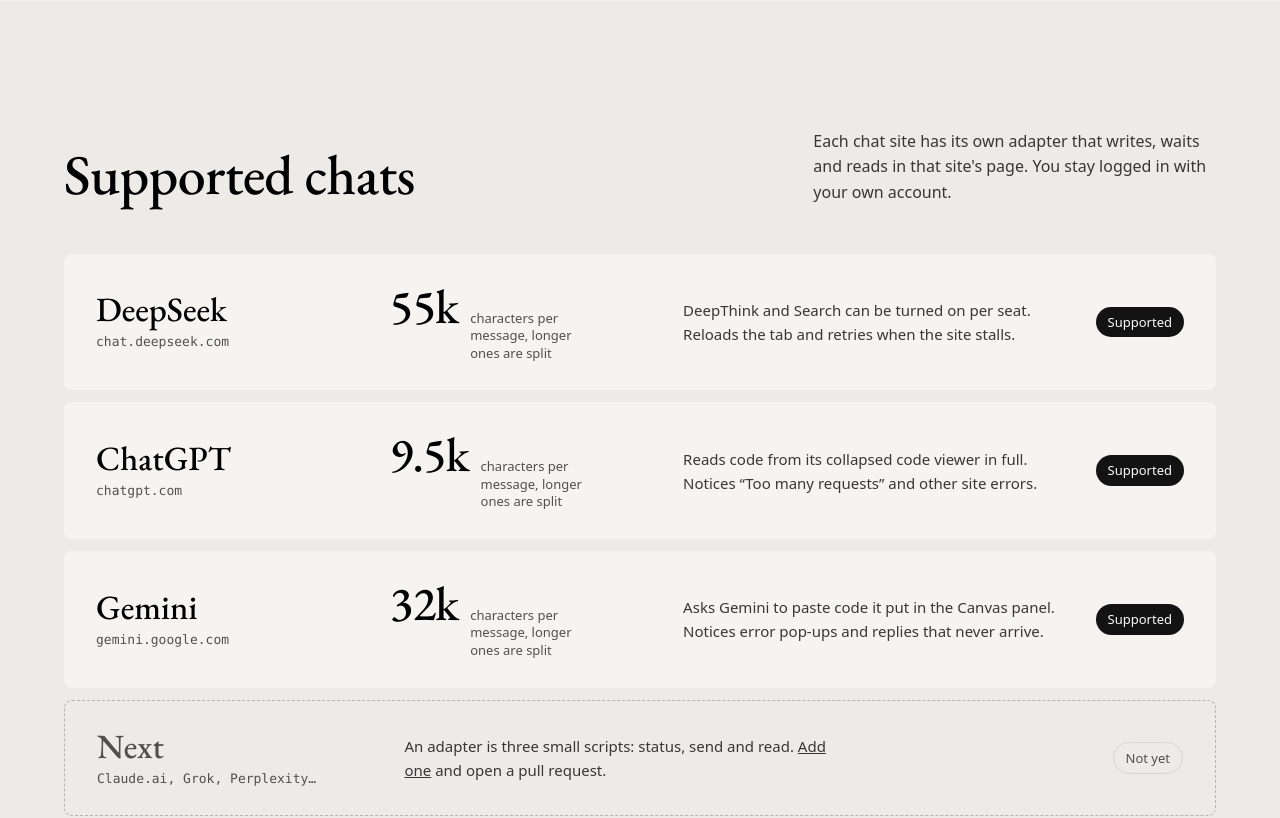
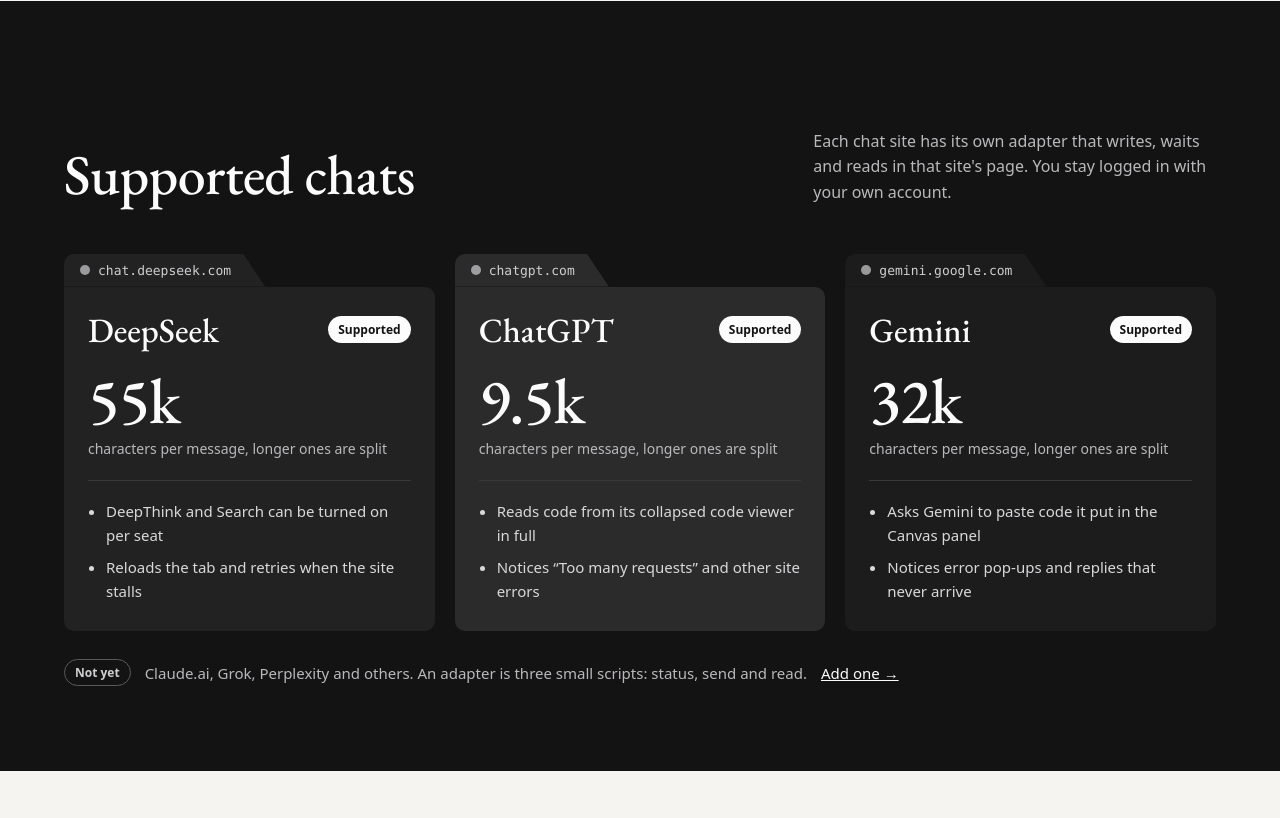
Before and after one commit to fatih255/tabcrew, a plain HTML site: page docs/index.html in a window 1280 px wide. Shown: the part 3220-4038 px from the top of the page. Drawn offline with nearby package versions, Linux system fonts and the light colour scheme; no server answers; a web font is replaced by a local one.

Commit message:
Site: Supported chats as dark folder-tab cards
Co-Authored-By: Claude Opus 5.5 <noreply@anthropic.com>

```diff
--- a/docs/index.html
+++ b/docs/index.html
@@ -164,18 +164,26 @@ section[id]{scroll-margin-top:72px}
 .feat h3{font-size:22px;margin-bottom:8px}
 .feat p{color:var(--ink-2);font-size:15px}
 
-.chats{display:grid;gap:12px}
-.chat{display:grid;grid-template-columns:minmax(0,1.1fr) minmax(0,1.1fr) minmax(0,1.6fr) auto;gap:32px;align-items:center;background:var(--ground);border-radius:var(--r);padding:28px 32px}
-.chat h3{font-size:34px;line-height:1}
-.chat .host{display:block;margin-top:8px;font:400 13px/1.3 var(--mono);color:var(--muted)}
-.limit{display:flex;align-items:baseline;gap:12px}
-.limit b{font:500 48px/1 var(--display);letter-spacing:-.02em}
-.limit span{font-size:13px;line-height:1.35;color:var(--muted);max-width:16ch}
-.chat p{color:var(--ink-2);font-size:15px;max-width:52ch}
-.chat .status{justify-self:end;font-size:13px;font-weight:500;background:var(--inv);color:var(--inv-ink);border-radius:999px;padding:5px 12px;white-space:nowrap}
-.chat.next{grid-template-columns:minmax(0,1.1fr) minmax(0,2.7fr) auto;background:transparent;border:1px dashed #b5b4b0}
-.chat.next h3{color:var(--muted)}
-.chat.next .status{background:transparent;color:var(--muted);border:1px solid var(--line)}
+.band.dark{background:var(--inv);color:var(--inv-ink)}
+.band.dark .feat-head p{color:#b9b8bb}
+.band.dark ::selection{background:var(--inv-ink);color:var(--inv)}
+.band.dark a{color:var(--inv-ink)}
+.band.dark :focus-visible{outline-color:var(--inv-ink)}
+.ctabs{display:grid;grid-template-columns:repeat(3,minmax(0,1fr));gap:20px}
+.ctab-label{display:inline-flex;align-items:center;gap:8px;position:relative;padding:10px 34px 10px 16px;font:400 13px/1 var(--mono);color:#cfced1;border-radius:10px 10px 0 0;clip-path:polygon(0 0,calc(100% - 22px) 0,100% 100%,0 100%)}
+.ico{width:10px;height:10px;border-radius:50%;background:currentColor;opacity:.7}
+.ctab-body{border-radius:0 10px 10px 10px;padding:26px 24px 28px}
+.t1 .ctab-label,.t1 .ctab-body{background:#232223}
+.t2 .ctab-label,.t2 .ctab-body{background:#2c2b2c}
+.t3 .ctab-label,.t3 .ctab-body{background:#1d1c1d}
+.ctab-top{display:flex;align-items:center;justify-content:space-between;gap:12px}
+.ctab h3{font-size:34px;line-height:1}
+.ctab .status{font-size:12px;font-weight:600;background:var(--inv-ink);color:var(--inv);border-radius:999px;padding:4px 10px;white-space:nowrap}
+.lim{margin-top:22px;color:#b9b8bb;font-size:14px;line-height:1.4}
+.lim b{display:block;font:500 64px/1 var(--display);color:var(--inv-ink);letter-spacing:-.02em;margin-bottom:6px}
+.ctab ul{margin:22px 0 0;padding:18px 0 0 18px;border-top:1px solid #3a393a;display:grid;gap:8px;font-size:15px;color:#d9d8db}
+.ctab-next{margin-top:28px;display:flex;flex-wrap:wrap;align-items:center;gap:10px 14px;color:#b9b8bb;font-size:15px}
+.ctab-next .status{font-size:12px;font-weight:600;border:1px solid #5a595b;color:#cfced1;border-radius:999px;padding:3px 10px}
 
 /* benefits */
 .benefits{display:grid;grid-template-columns:minmax(0,1fr) minmax(0,1fr);gap:64px;align-items:center}
@@ -233,9 +241,7 @@ footer :focus-visible{outline-color:var(--inv-ink)}
   .feat-big{grid-template-columns:minmax(0,1fr)}
   .benefits{grid-template-columns:minmax(0,1fr);gap:40px}
   .feat-grid{grid-template-columns:1fr 1fr}
-  .chat{grid-template-columns:1fr 1fr;gap:20px 32px}
-  .chat p{grid-column:1/-1}
-  .chat.next{grid-template-columns:1fr auto}
+  .ctabs{grid-template-columns:1fr 1fr}
 }
 @media (max-width:820px){
   :root{--band:85px;--band-b:64px}
@@ -243,9 +249,7 @@ footer :focus-visible{outline-color:var(--inv-ink)}
   .hero h1{font-size:62px}
   .cols,.faq{grid-template-columns:1fr;gap:32px}
   .feat-grid{grid-template-columns:1fr}
-  .chat{grid-template-columns:1fr;padding:24px}
-  .chat .status{justify-self:start}
-  .chat.next{grid-template-columns:1fr}
+  .ctabs{grid-template-columns:1fr}
   .feat-head{display:block}.feat-head p{margin-top:16px}
   .feat-big{padding:24px}
   .row{grid-template-columns:minmax(0,1fr);gap:16px}
@@ -425,37 +429,39 @@ footer :focus-visible{outline-color:var(--inv-ink)}
   </div>
 </section>
 
-<section class="band alt" id="chats">
+<section class="band dark" id="chats">
   <div class="wrap">
     <div class="feat-head">
       <h2>Supported chats</h2>
       <p>Each chat site has its own adapter that writes, waits and reads in that site's page. You stay logged in with your own account.</p>
     </div>
-    <div class="chats">
-      <div class="chat">
-        <div class="who-chat"><h3>DeepSeek</h3><span class="host">chat.deepseek.com</span></div>
-        <div class="limit"><b>55k</b><span>characters per message, longer ones are split</span></div>
-        <p>DeepThink and Search can be turned on per seat. Reloads the tab and retries when the site stalls.</p>
-        <span class="status">Supported</span>
-      </div>
-      <div class="chat">
-        <div class="who-chat"><h3>ChatGPT</h3><span class="host">chatgpt.com</span></div>
-        <div class="limit"><b>9.5k</b><span>characters per message, longer ones are split</span></div>
-        <p>Reads code from its collapsed code viewer in full. Notices “Too many requests” and other site errors.</p>
-        <span class="status">Supported</span>
-      </div>
-      <div class="chat">
-        <div class="who-chat"><h3>Gemini</h3><span class="host">gemini.google.com</span></div>
-        <div class="limit"><b>32k</b><span>characters per message, longer ones are split</span></div>
-        <p>Asks Gemini to paste code it put in the Canvas panel. Notices error pop-ups and replies that never arrive.</p>
-        <span class="status">Supported</span>
-      </div>
-      <div class="chat next">
-        <div class="who-chat"><h3>Next</h3><span class="host">Claude.ai, Grok, Perplexity…</span></div>
-        <p>An adapter is three small scripts: status, send and read. <a href="https://github.com/fatih255/tabcrew/blob/main/CONTRIBUTING.md">Add one</a> and open a pull request.</p>
-        <span class="status">Not yet</span>
-      </div>
+    <div class="ctabs">
+      <article class="ctab t1">
+        <div class="ctab-label"><span class="ico" aria-hidden="true"></span>chat.deepseek.com</div>
+        <div class="ctab-body">
+          <div class="ctab-top"><h3>DeepSeek</h3><span class="status">Supported</span></div>
+          <p class="lim"><b>55k</b> characters per message, longer ones are split</p>
+          <ul><li>DeepThink and Search can be turned on per seat</li><li>Reloads the tab and retries when the site stalls</li></ul>
+        </div>
+      </article>
+      <article class="ctab t2">
+        <div class="ctab-label"><span class="ico" aria-hidden="true"></span>chatgpt.com</div>
+        <div class="ctab-body">
+          <div class="ctab-top"><h3>ChatGPT</h3><span class="status">Supported</span></div>
+          <p class="lim"><b>9.5k</b> characters per message, longer ones are split</p>
+          <ul><li>Reads code from its collapsed code viewer in full</li><li>Notices “Too many requests” and other site errors</li></ul>
+        </div>
+      </article>
+      <article class="ctab t3">
+        <div class="ctab-label"><span class="ico" aria-hidden="true"></span>gemini.google.com</div>
+        <div class="ctab-body">
+          <div class="ctab-top"><h3>Gemini</h3><span class="status">Supported</span></div>
+          <p class="lim"><b>32k</b> characters per message, longer ones are split</p>
+          <ul><li>Asks Gemini to paste code it put in the Canvas panel</li><li>Notices error pop-ups and replies that never arrive</li></ul>
+        </div>
+      </article>
     </div>
+    <p class="ctab-next"><span class="status">Not yet</span> Claude.ai, Grok, Perplexity and others. An adapter is three small scripts: status, send and read. <a href="https://github.com/fatih255/tabcrew/blob/main/CONTRIBUTING.md">Add one →</a></p>
   </div>
 </section>
 
```
